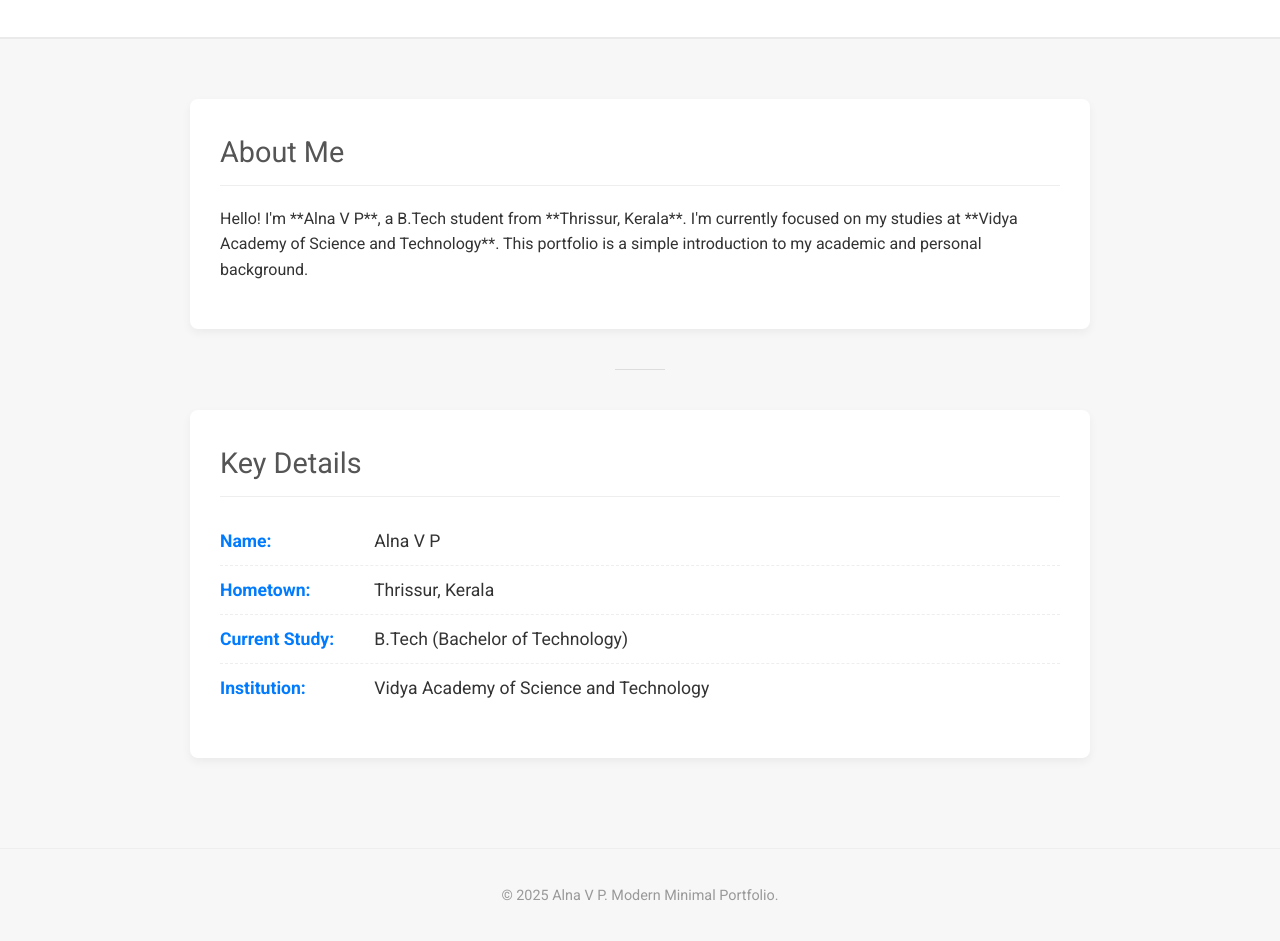
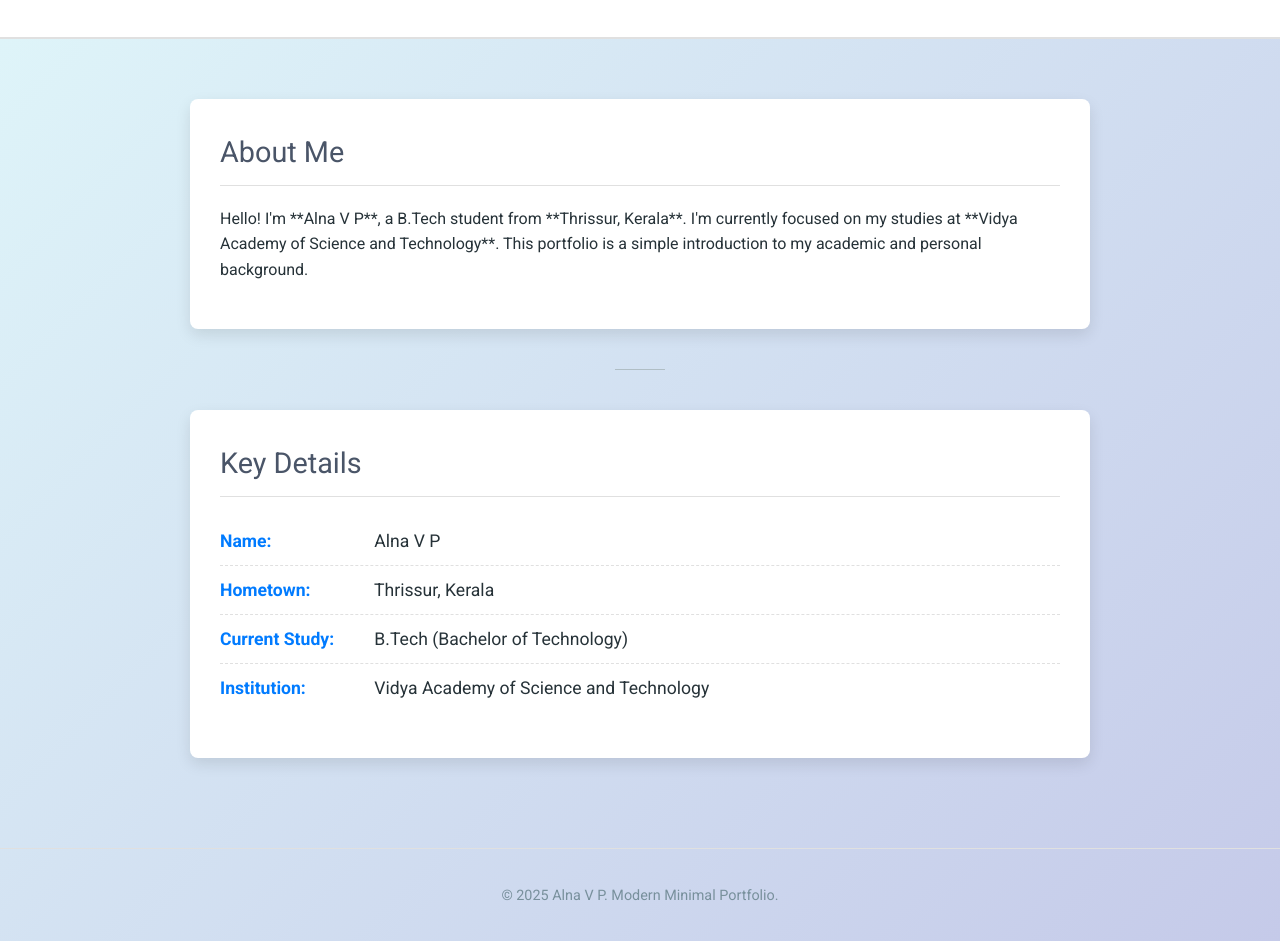
Before and after one commit to alnavp/alnavp.github.io, a plain HTML site: page index.html in a window 1280 px wide. Shown: the part 115-1056 px from the top of the page. Drawn offline with Linux system fonts and the light colour scheme.

Commit message:
Update index.html

```diff
--- a/index.html
+++ b/index.html
@@ -6,11 +6,11 @@
     <title>Alna V P | Portfolio</title>
     <link href="https://fonts.googleapis.com/css2?family=Roboto:wght@300;400;700&display=swap" rel="stylesheet">
     <style>
-        /* General Minimalistic Reset and Typography */
+        /* General Vibrant Reset and Typography */
         body {
             font-family: 'Roboto', sans-serif; /* Clean, modern font */
-            background-color: #f7f7f7; /* Light gray background */
-            color: #333; /* Dark text for high contrast */
+            background: linear-gradient(135deg, #e0f7fa, #c5cae9); /* A more vibrant, cool-toned gradient */
+            color: #263238; /* A darker, professional gray for better contrast */
             margin: 0;
             padding: 0;
             line-height: 1.6;
@@ -25,71 +25,77 @@
             width: 90%;
             margin: 40px auto;
             padding: 20px 0;
-            flex-grow: 1; /* Allows main content to fill space */
+            flex-grow: 1;
         }
 
-        /* Header Styling - Clean and Simple */
+        /* Header Styling - Clean and Vibrant */
         .header {
-            background-color: #ffffff; /* White header background */
-            color: #007BFF; /* A subtle, modern blue for the name */
+            background-color: #ffffff;
+            color: #007BFF; /* A classic, vibrant blue */
             padding: 40px 0;
             text-align: center;
-            border-bottom: 2px solid #eaeaea; /* Light separation line */
+            border-bottom: 2px solid #e0e0e0;
         }
 
         .header h1 {
             font-size: 2.8em;
-            font-weight: 300; /* Thin weight for modern look */
+            font-weight: 300;
             margin: 0;
             letter-spacing: 2px;
         }
 
         /* Section Styling */
         .section {
-            background-color: #ffffff; /* White card background */
+            background-color: #ffffff;
             padding: 30px;
             margin-bottom: 30px;
-            border-radius: 8px; /* Slightly rounded corners */
-            box-shadow: 0 4px 10px rgba(0, 0, 0, 0.05); /* Very subtle shadow */
+            border-radius: 8px;
+            box-shadow: 0 6px 15px rgba(0, 0, 0, 0.1); /* A slightly more pronounced shadow */
+            transition: transform 0.3s ease, box-shadow 0.3s ease;
+        }
+
+        .section:hover {
+            transform: translateY(-8px); /* A more noticeable lift on hover */
+            box-shadow: 0 12px 25px rgba(0, 0, 0, 0.15); /* A stronger shadow on hover */
         }
 
         .section h2 {
             font-size: 1.8em;
-            color: #555;
+            color: #4a5568; /* Updated heading color */
             margin-top: 0;
             margin-bottom: 20px;
             padding-bottom: 10px;
-            border-bottom: 1px solid #eee;
+            border-bottom: 1px solid #e0e0e0;
             font-weight: 400;
         }
 
         /* List Styling for Key Details */
         .details ul {
-            list-style: none; /* Remove bullets */
+            list-style: none;
             padding: 0;
         }
 
         .details li {
             padding: 10px 0;
-            border-bottom: 1px dashed #eee;
+            border-bottom: 1px dashed #e0e0e0;
             font-size: 1.1em;
         }
 
         .details li:last-child {
-            border-bottom: none; /* No border on the last item */
+            border-bottom: none;
         }
 
         .details strong {
-            color: #007BFF; /* Highlighted text for clarity */
+            color: #007BFF; /* Highlighted text in the new vibrant blue */
             font-weight: 700;
-            min-width: 150px; /* Aligns the data visually */
+            min-width: 150px;
             display: inline-block;
         }
 
         /* Separator for Visual Break */
         .separator {
             height: 1px;
-            background-color: #ddd;
+            background-color: #b0bec5;
             width: 50px;
             margin: 40px auto;
         }
@@ -98,10 +104,10 @@
         .footer {
             text-align: center;
             padding: 20px;
-            color: #999;
+            color: #78909c;
             font-size: 0.9em;
-            border-top: 1px solid #eee;
-            margin-top: auto; /* Pushes footer to the bottom */
+            border-top: 1px solid #e0e0e0;
+            margin-top: auto;
         }
 
         /* Responsive Adjustments */
```
